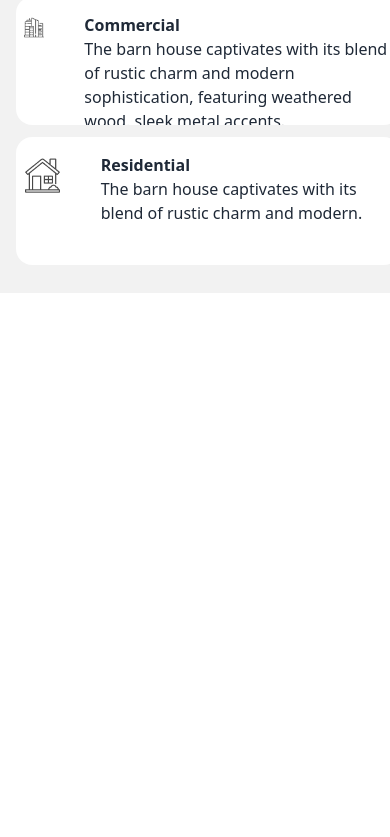
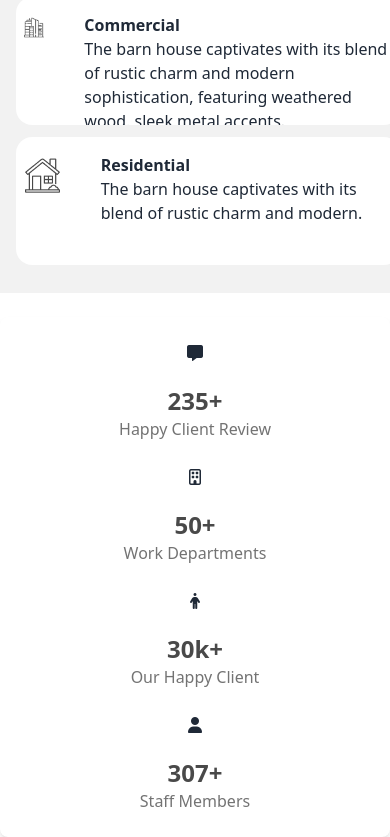
Before and after one commit to dipto230/assignment-03-Dipto, a plain HTML site: page index.html in a window 390 px wide. Shown: the part 1377-2214 px from the top of the page. Before the commit the page ends 1694 px from the top, so only its background shows below. Drawn offline with nearby package versions, Linux system fonts and the light colour scheme.

Commit message:
third section done with responsive

```diff
--- a/index.html
+++ b/index.html
@@ -180,6 +180,60 @@
 
 
 
+
+          <div class="bg-white p-6 rounded-lg shadow-md max-w-md mx-auto lg:max-w-5xl h-auto">
+            <div class="flex flex-col gap-6 text-center lg:flex-row lg:my-8 lg:ml-14 lg:gap-28">
+
+                <div>
+                    <i class="fa-solid fa-message  w-10 h-10"></i>
+                    <p class="text-2xl font-bold text-[#494949]    ">235+</p>
+                    <p class="text-[#737373]">Happy Client Review</p>
+                </div>
+                <div>
+                    <i class="fa-regular fa-building    w-10 h-10"></i>
+                    <p class="text-2xl font-bold  text-[#494949]     ">50+</p>
+                    <p class="text-[#737373]">Work Departments</p>
+                </div>
+                <div>
+                    <i class="fa-solid fa-person w-10 h-10"></i>
+                    <p class="text-2xl font-bold text-[#494949]">30k+</p>
+                    <p class="text-[#737373]">Our Happy Client</p>
+                </div>
+                <div>
+                    <i class="fa-solid fa-user  w-10 h-10    "></i>
+                    <p class="text-2xl font-bold   text-[#494949]    ">307+</p>
+                    <p class="text-[#737373]">Staff Members</p>
+                </div>
+            </div>
+        </div>
+
+
+
+
+
+
+
+
+
+
+
+
+
+
+
+
+
+
+
+
+
+
+
+
+
+
+
+
     </main>
     <footer>
 
```
